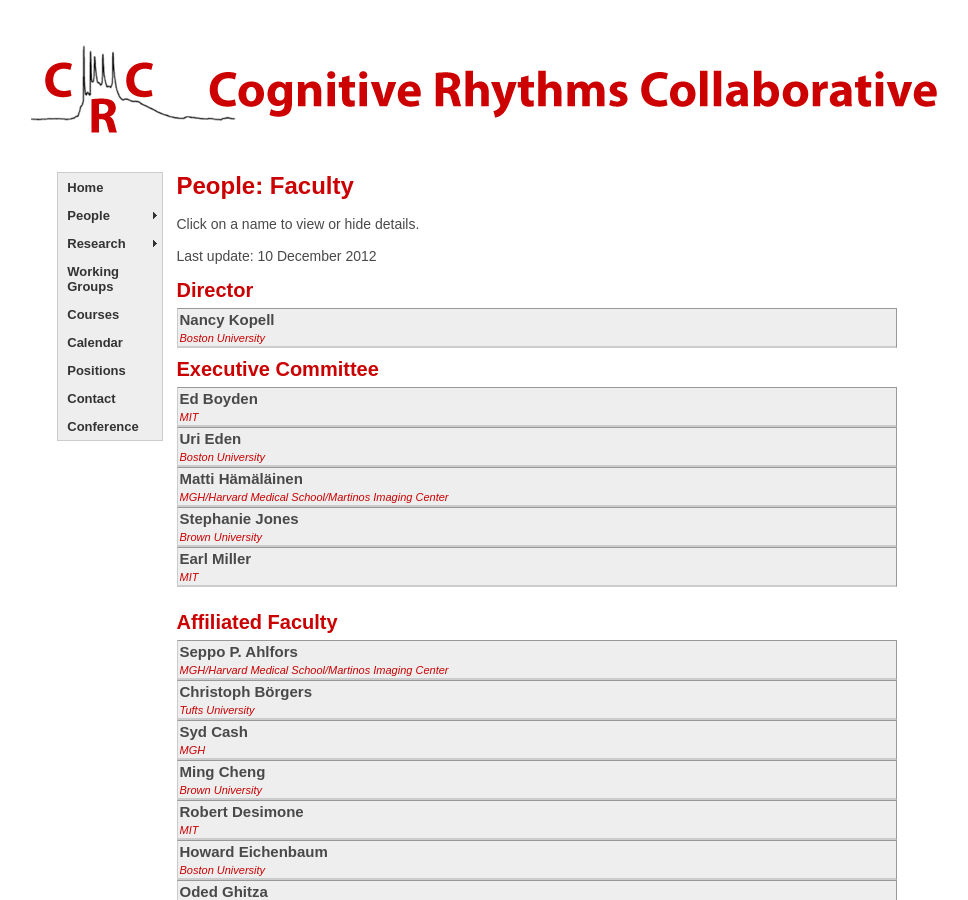
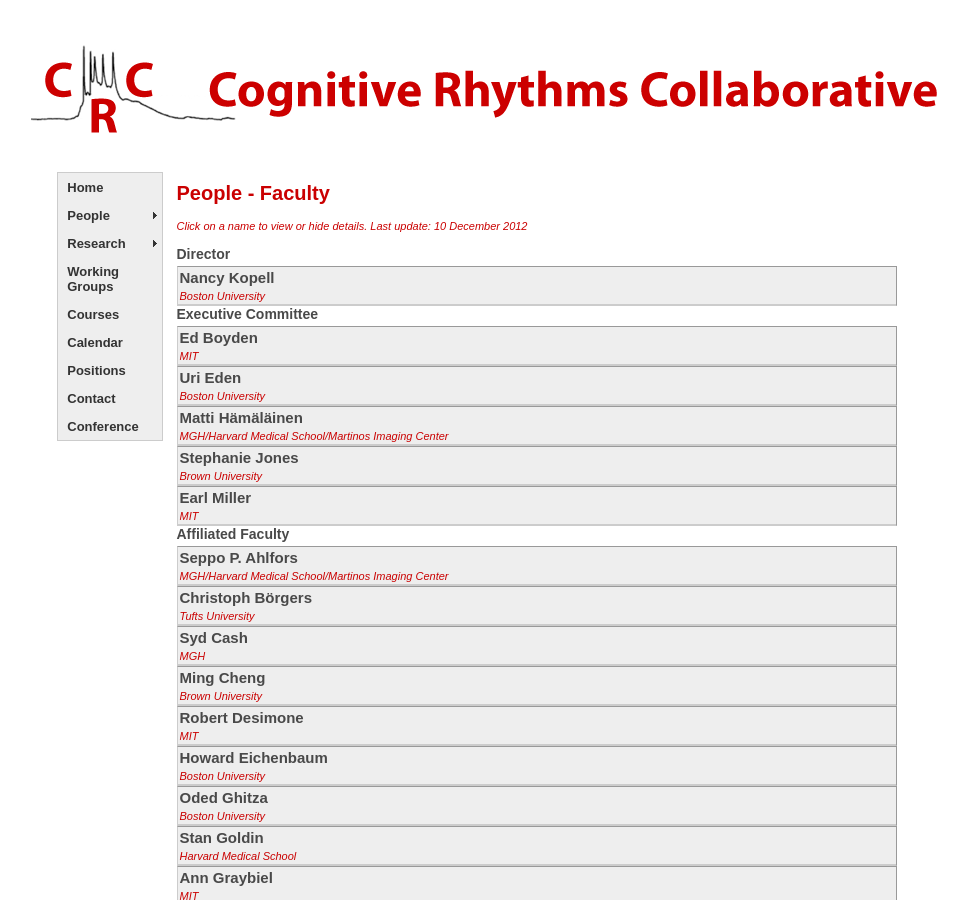
Before and after one commit to cogrhythms/cogrhythms.github.io, a Jekyll site: the page built from people/faculty/index.md, in a window 1280 px wide and 900 px high. Shown: the whole window, without its empty margins (138-1106 px from the left). Built offline with Jekyll 4.4.1, drawn with Linux system fonts in a browser that asks for light colours; nearby versions of some CDN libraries; Markdown is read by kramdown in place of the engine named in the settings.

Commit message:
updating people pages to use subpage layout and standard headers

```diff
--- a/people/faculty/index.md
+++ b/people/faculty/index.md
@@ -24,7 +22,7 @@
   simulation, and geometric singular perturbations.</p></div>
 </div>
 
-<h1>Executive Committee</h1>
+##Executive Committee
 <div id="Fac5" class="CollapsiblePanel">
   <div class="CollapsiblePanelTab" tabindex="0">
     <div class="name">Ed Boyden</div>
@@ -103,7 +101,7 @@
   <p>The Miller Lab uses experimental and theoretical approaches to study the neural basis of the high-level cognitive functions that underlie complex goal-directed behavior. The focus is on the frontal lobe, the region of the brain most elaborated in humans and linked to neuropsychiatric disorders.  They have provided insights into how categories, concepts, and rules are learned, how attention is focused, and how the brain coordinates thought and action.  To this end, the Miller Lab has innovated techniques for studying the activity of many neurons in multiple brain areas simultaneously, which has provided insight into how interactions within local and global networks of neurons interact and collaborate.  This work has established a foundation upon which to construct more detailed, mechanistic accounts of how executive control is implemented in the brain and its dysfunction in diseases such as autism, schizophrenia and attention deficit disorder.</p></div>
 </div>
 
-<h1 style="padding-top:14px">Affiliated Faculty</h1>
+##Affiliated Faculty
 <div id="Fac7" class="CollapsiblePanel">
   <div class="CollapsiblePanelTab" tabindex="0">
     <div class="name">Seppo P. Ahlfors</div>
```
Also changed, not shown: other parts of people/faculty/index.md (+3 -5 lines), people/postdoc/index.md (+4 -11 lines).
